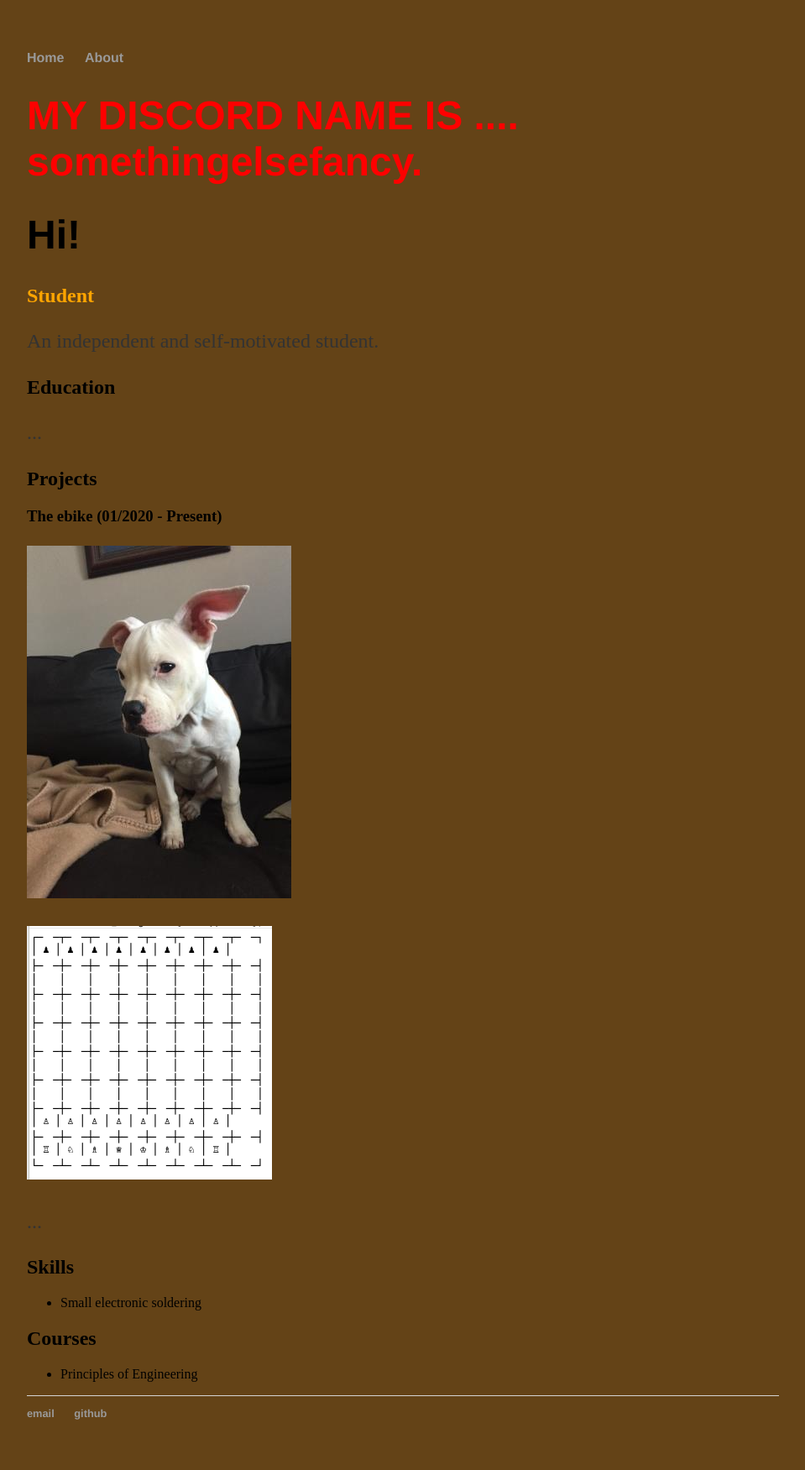
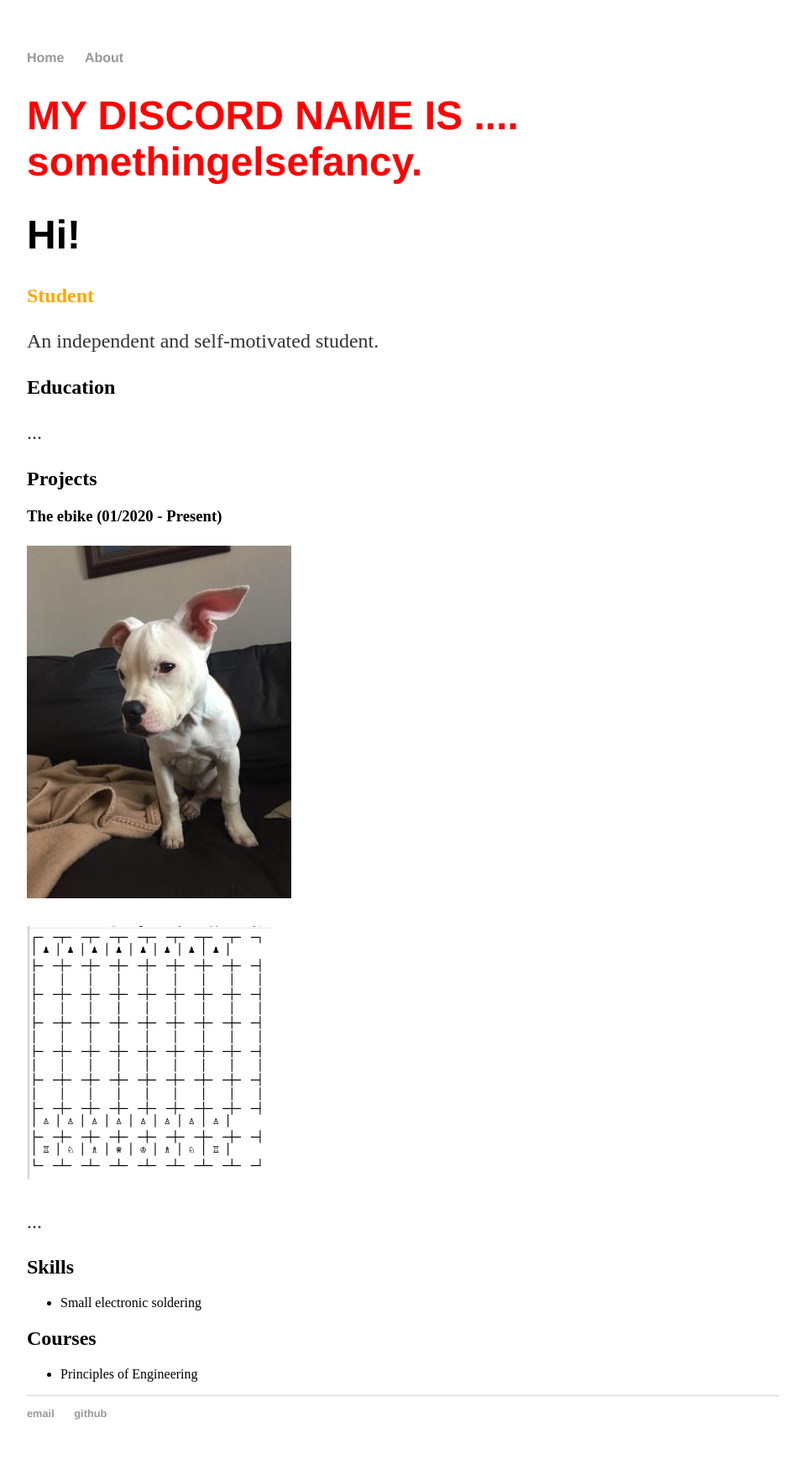
Before and after one commit to kian-mc/kian-mc.github.io, a Jekyll site: the page built from index.html, in a window 1280 px wide. Shown: the whole page at 84% size, without its empty margins (160-1119 px from the left). Built offline with Jekyll 4.4.1, drawn with Linux system fonts in a browser that asks for light colours.

Commit message:
Update main.css
remove body color

```diff
--- a/css/main.css
+++ b/css/main.css
@@ -1,7 +1,6 @@
 body {
     margin: 60px auto;
     width: 70%;
-    background-color: rgb(100,67,23);
 }
 nav ul, footer ul {
     font-family:'Helvetica', 'Arial', 'Sans-Serif';
```
